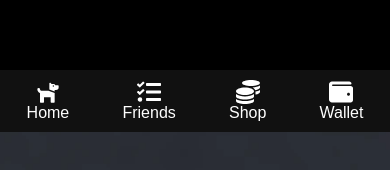
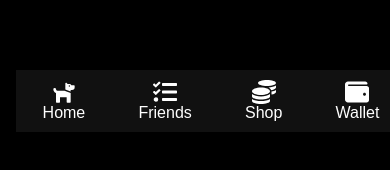
Before and after one commit to Rexdawn5/my-app-1, a React (Vite) app in the folder my-app/: page / in a window 390 px wide. Shown: the part 712-882 px from the top of the page. After the commit the page ends 844 px from the top, so only its background shows below. Built offline with nearby package versions, Linux system fonts and the light colour scheme.

Commit message:
frist commit

```diff
--- a/my-app/index.html
+++ b/my-app/index.html
@@ -1,5 +1,6 @@
-<meta name="viewport" content="width=device-width, initial-scale=1.0" />
-    <title>Vite + React + TS</title>
+<!DOCTYPE html>
+<meta name="viewport" content="width=device-width, initial-scale=1, maximum-scale=1, user-scalable=no">
+    <title>spacedogs</title>
   </head>
   <body>
     <div id="root"></div>
--- a/my-app/src/index.css
+++ b/my-app/src/index.css
@@ -1,8 +1,11 @@
+/* Global body styling */
 body {
   margin: 0;
   font-family: Arial, sans-serif;
   background-color: black;
   color: white;
+  height: 100%; /* Ensure body takes full height */
+  overflow-x: hidden; /* Prevent horizontal overflow */
 }
 
 a {
@@ -13,3 +16,115 @@ a {
 a:hover {
   color: lightgray;
 }
+
+/* Root container */
+#root {
+  max-width: 100%;  /* Full width */
+  margin: 0 auto;
+  padding: 1rem;    /* Smaller padding for mobile */
+  text-align: center;
+  box-sizing: border-box;
+  height: 100%;     /* Ensure root container takes full height */
+  display: flex;
+  flex-direction: column;
+  justify-content: center;  /* Center content vertically */
+}
+
+/* Logo styles */
+.logo {
+  height: 4em;
+  padding: 1em;
+  will-change: filter;
+  transition: filter 300ms;
+}
+
+.logo:hover {
+  filter: drop-shadow(0 0 1.5em #646cffaa);
+}
+
+.logo.react:hover {
+  filter: drop-shadow(0 0 1.5em #61dafbaa);
+}
+
+/* Logo spin animation */
+@keyframes logo-spin {
+  from {
+    transform: rotate(0deg);
+  }
+  to {
+    transform: rotate(360deg);
+  }
+}
+
+/* Main button spin animation for logo */
+@media (prefers-reduced-motion: no-preference) {
+  a:nth-of-type(2) .logo {
+    animation: logo-spin infinite 15s linear; /* Reduced animation speed */
+  }
+}
+
+/* Card styles */
+.card {
+  padding: 1.5em;   /* Base padding for cards */
+  margin: 1rem auto;
+  max-width: 90%;    /* Responsive card width */
+  box-sizing: border-box;
+}
+
+/* Text styling for read-the-docs */
+.read-the-docs {
+  color: #888;
+  font-size: 0.9rem;
+}
+
+/* Responsive adjustments */
+@media (max-width: 768px) {
+  #root {
+    padding: 1rem;
+  }
+
+  .logo {
+    height: 3em;
+  }
+
+  .card {
+    padding: 1em;
+  }
+
+  nav {
+    padding: 6px 0;
+  }
+
+  .read-the-docs {
+    font-size: 0.8rem;
+  }
+}
+
+/* Very small devices (max-width: 480px) */
+@media (max-width: 480px) {
+  .card {
+    padding: 0.75em;
+  }
+
+  .logo {
+    height: 2.5em;
+  }
+
+  .read-the-docs {
+    font-size: 0.75rem;
+  }
+}
+
+/* Mobile Viewport fixes for Telegram WebApp */
+html, body {
+  height: 100%;
+  overflow: hidden; /* Prevent scrolling issues on mobile */
+}
+
+#root {
+  height: 100%;
+  display: flex;
+  flex-direction: column;
+  justify-content: center;  /* Center content vertically */
+  box-sizing: border-box; /* Prevent overflow issues */
+}
```
